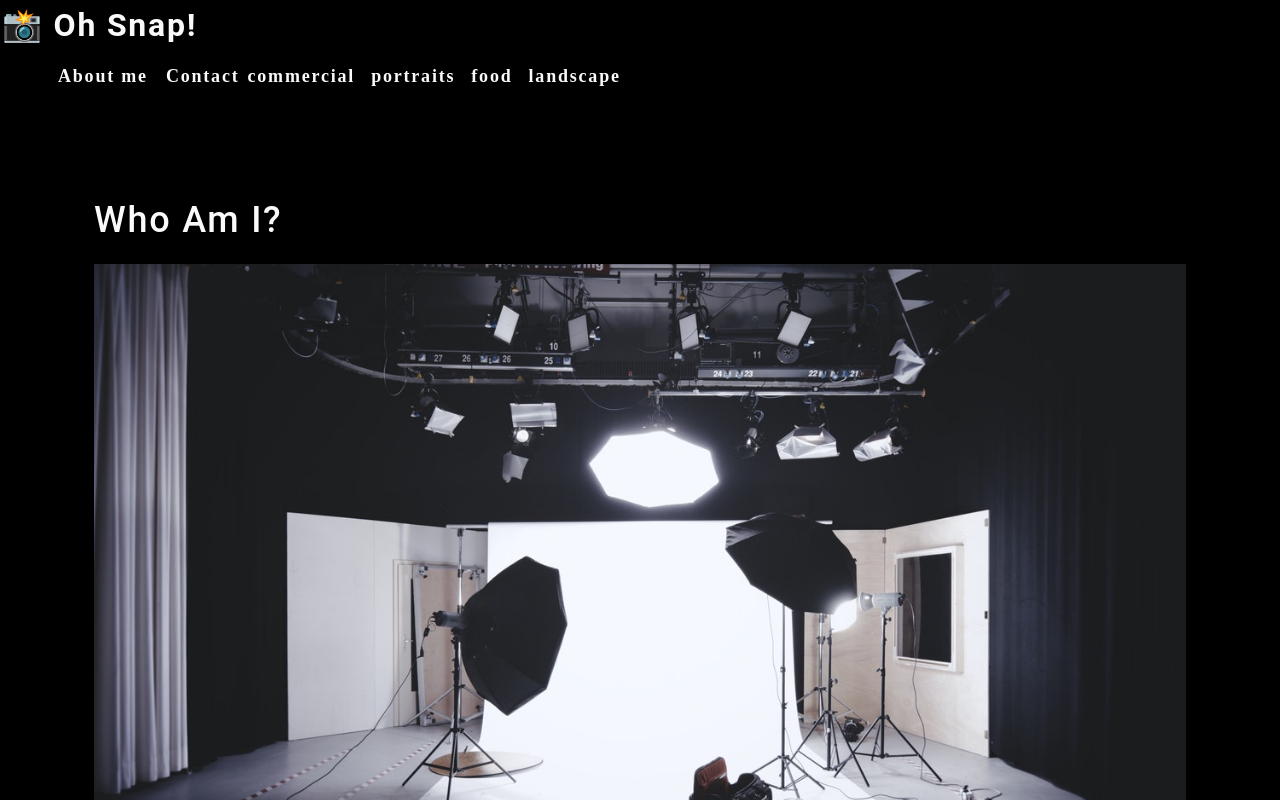
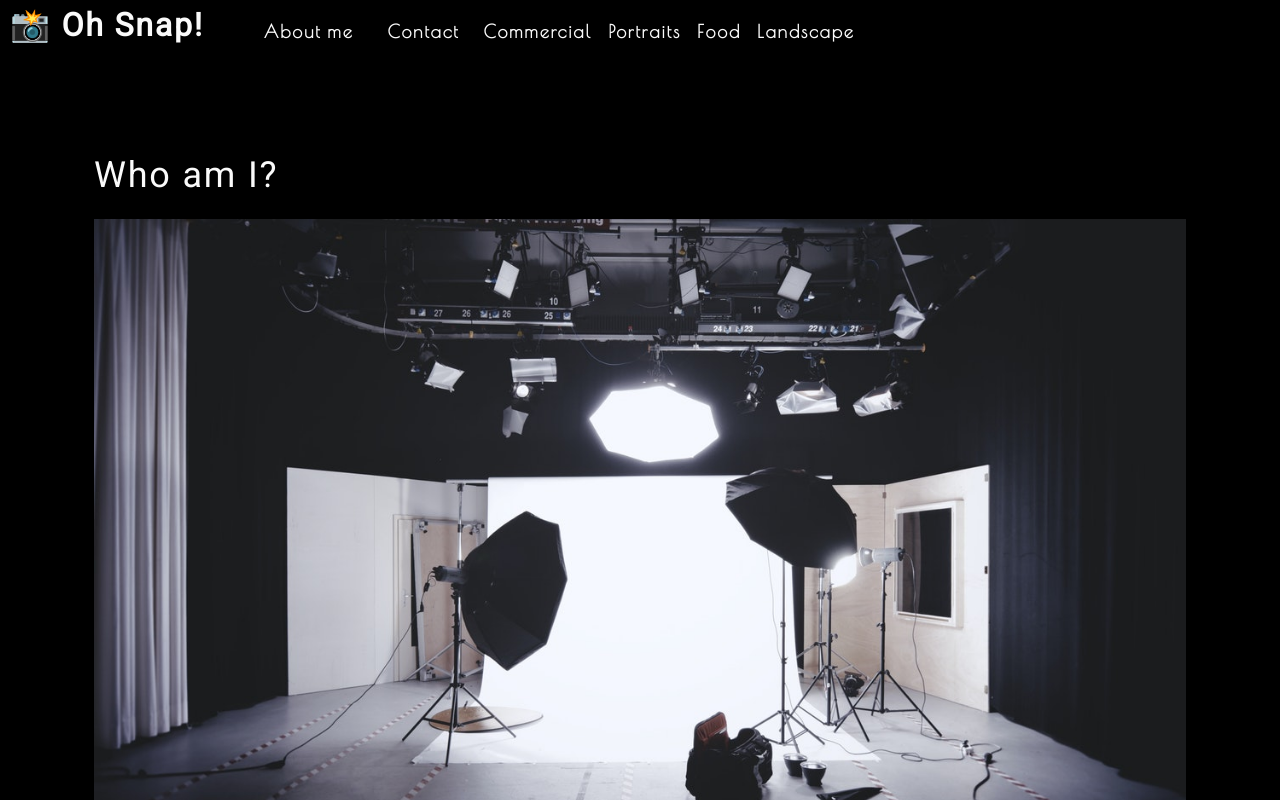
Before and after one commit to shaunmichaelgreene/photo-port, a React (Create React App) app: page / in a window 1280 px wide. Shown: the top 800 px of the page. Built offline with nearby package versions, Linux system fonts and the light colour scheme.

Commit message:
end 20.2.3 react test library and jest-dom packages added

```diff
--- a/public/index.html
+++ b/public/index.html
@@ -1,20 +1,20 @@
 <!DOCTYPE html>
 <html lang="en">
+
 <head>
   <meta charset="utf-8" />
   <link rel="icon" href="%PUBLIC_URL%/favicon.ico" />
   <meta name="viewport" content="width=device-width, initial-scale=1" />
   <meta name="theme-color" content="#000000" />
-    <meta
-      name="description"
-      content="Web site created using create-react-app"
-    />
+  <meta name="description" content="Web site created using create-react-app" />
   <link rel="apple-touch-icon" href="%PUBLIC_URL%/logo192.png" />
   <!--
       manifest.json provides metadata used when your web app is installed on a
       user's mobile device or desktop. See https://developers.google.com/web/fundamentals/web-app-manifest/
     -->
   <link rel="manifest" href="%PUBLIC_URL%/manifest.json" />
+  <link href="https://fonts.googleapis.com/css2?family=Poiret+One&display=swap" rel="stylesheet">
+  <link href="https://fonts.googleapis.com/css?family=Roboto&display=swap" rel="stylesheet">
   <!--
       Notice the use of %PUBLIC_URL% in the tags above.
       It will be replaced with the URL of the `public` folder during the build.
@@ -26,6 +26,7 @@
     -->
   <title>React App</title>
 </head>
+
 <body>
   <noscript>You need to enable JavaScript to run this app.</noscript>
   <div id="root"></div>
@@ -40,4 +41,5 @@
       To create a production bundle, use `npm run build` or `yarn build`.
     -->
 </body>
+
 </html>
--- a/src/App.js
+++ b/src/App.js
@@ -1,14 +1,14 @@
 import React from 'react';
-// import './App.css';
+import Nav from './components/Nav';
 import About from './components/About';
-import Nav from './components/Nav';
 
 function App() {
+
   return (
     <div>
-      <Nav></Nav>
+      <Nav />
       <main>
-        <About></About>
+          <About />
       </main>
     </div>
   );
--- a/src/components/About/index.js
+++ b/src/components/About/index.js
@@ -1,13 +1,19 @@
-import React from 'react';
-import coverImage from "../../assets/cover/cover-image.jpg"
+import React from 'react'
+import coverImage from "../../assets/cover/cover-image.jpg";
 
 function About() {
-    return (
-        <section className="my-5">
-            <h1 id="about">Who Am I?</h1>
-            <img src={coverImage} className="my-2" style={{ width: "100%" }} alt="cover" />
-        </section>
-    );
+
+  return (
+    <section className="my-5" >
+      <h1 id="about">Who am I?</h1>
+      <img src={coverImage} className="my-2" style={{ width: "100%" }} alt="cover" />
+      <div className="my-2">
+        <p>
+          Lorem ipsum dolor sit amet, consectetur adipiscing elit. Donec bibendum turpis sed ex condimentum molestie. Mauris condimentum lectus ut ornare dignissim. Mauris faucibus urna mi, ac feugiat metus aliquam maximus. Proin aliquam justo nec diam vulputate vestibulum. Aenean sollicitudin nulla at nisi ornare, nec suscipit massa eleifend. Morbi tristique justo vel turpis sollicitudin, et tristique velit convallis. In hac habitasse platea dictumst. Phasellus mattis nunc sed orci consequat laoreet. Praesent id nisl nibh. Curabitur imperdiet ultricies mollis. In hac habitasse platea dictumst.
+      </p>
+      </div>
+    </section>
+  )
 }
 
-export default About;
+export default About
--- a/src/components/Nav/index.js
+++ b/src/components/Nav/index.js
@@ -1,51 +1,46 @@
 import React from "react";
+import { capitalizeFirstLetter } from "../../utils/helpers";
 
 function Nav() {
-    const categories = [
-        {
-          name: "commercial",
-          description:
-            "Photos of grocery stores, food trucks, and other commercial projects",
-        },
-        { name: "portraits", description: "Portraits of people in my life" },
-        { name: "food", description: "Delicious delicacies" },
-        {
-          name: "landscape",
-          description: "Fields, farmhouses, waterfalls, and the beauty of nature",
-        },
+  const  categories = [
+    { name: 'commercial', description: 'Photos of grocery stores, food trucks, and other commercial projects' },
+    { name: 'portraits', description: 'Portraits of people in my life' },
+    { name: 'food', description: 'Delicious delicacies' },
+    { name: 'landscape', description: 'Fields, farmhouses, waterfalls, and the beauty of nature' }
   ];
-    function categorySelected(name) {
-        console.log(`${name} clicked!`)
+
+  const handleClick = () => {
+    console.log("click handled")
   }
+
   return (
-        <header>
+    <header data-testid="header" className="flex-row px-1">
       <h2>
         <a href="/">
-                    <span role="img" aria-label="camera">
-                        {" "}
-                        📸
-                    </span>{" "}
-                    Oh Snap!
+          <span role="img" aria-label="camera"> 📸</span> Oh Snap!
         </a>
       </h2>
       <nav>
         <ul className="flex-row">
           <li className="mx-2">
-                        <a href="#about">About me</a>
+            <a href="#about" onClick={() => handleClick()}>
+              About me
+            </a>
           </li>
-                    <li>
-                        <span>Contact</span>
-                    </li>
-                        {categories.map((category) => (
-                            <li
-                                className="mx-1"
-                                key={category.name}
-                            >
-                                <span onClick={() => categorySelected(category.name)} >
-                                    {category.name}
+          <li className={"mx-2"}>
+            <span onClick={() => handleClick()}>
+              Contact
             </span>
           </li>
-                        ))}
+          {
+            categories.map((category) => (
+              <li className="mx-1" key={category.name} >
+                <span onClick={() => { handleClick(); }}>
+                 {capitalizeFirstLetter(category.name)}
+                </span>
+              </li>
+            ))
+          }
         </ul>
       </nav>
     </header>
--- a/src/index.js
+++ b/src/index.js
@@ -1,16 +1,16 @@
-// entry point for app
 import React from 'react';
 import ReactDOM from 'react-dom';
 import './index.css';
 import App from './App';
 import reportWebVitals from './reportWebVitals';
-// ReactDOM renders App component at root element in index.html in public folder
+
 ReactDOM.render(
   <React.StrictMode>
     <App />
   </React.StrictMode>,
   document.getElementById('root')
 );
+
 // If you want to start measuring performance in your app, pass a function
 // to log results (for example: reportWebVitals(console.log))
 // or send to an analytics endpoint. Learn more: https://bit.ly/CRA-vitals
```
Also changed, not shown: package.json (+7 -5 lines), src/reportWebVitals.js (indentation only), 2 other files (tests, documents, lock files or other folders). Lines whose indentation alone changed are shown as unchanged.
